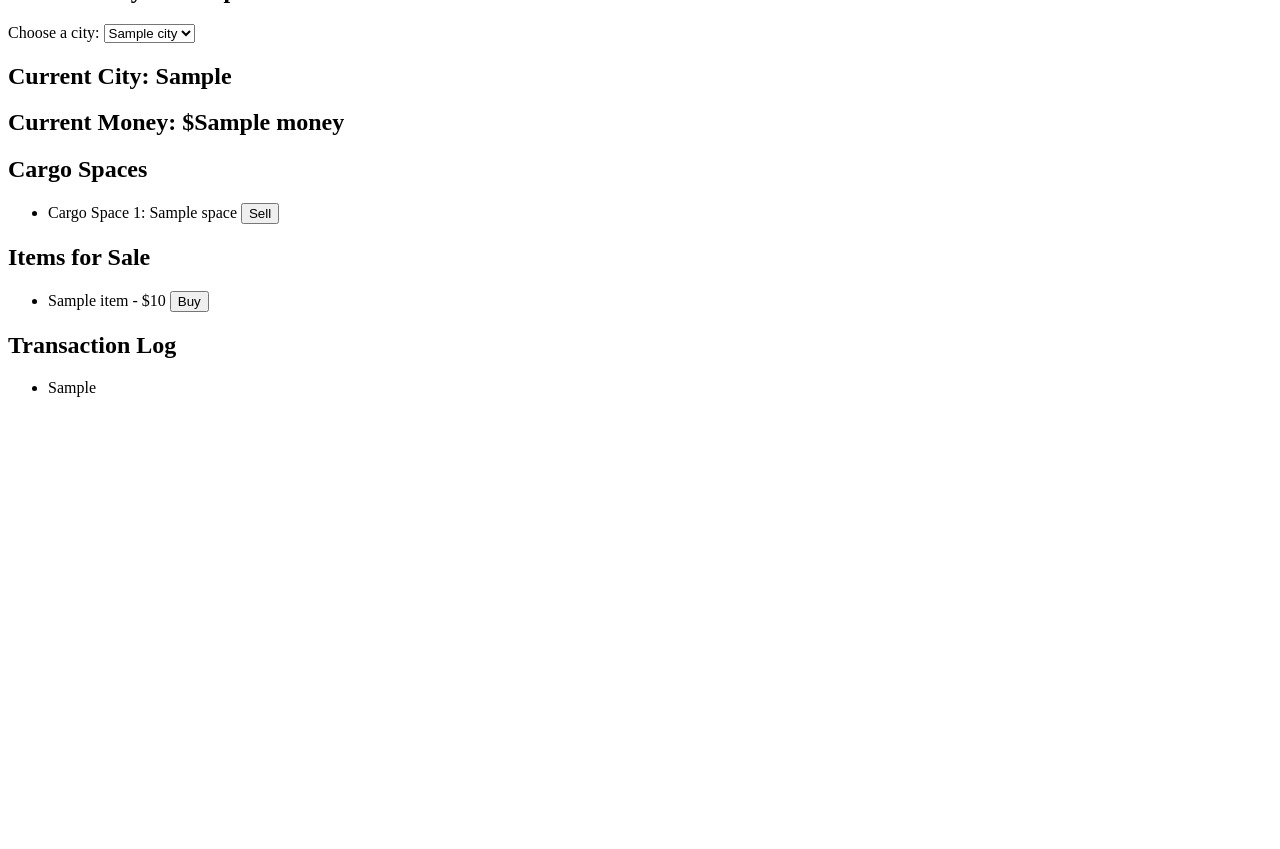
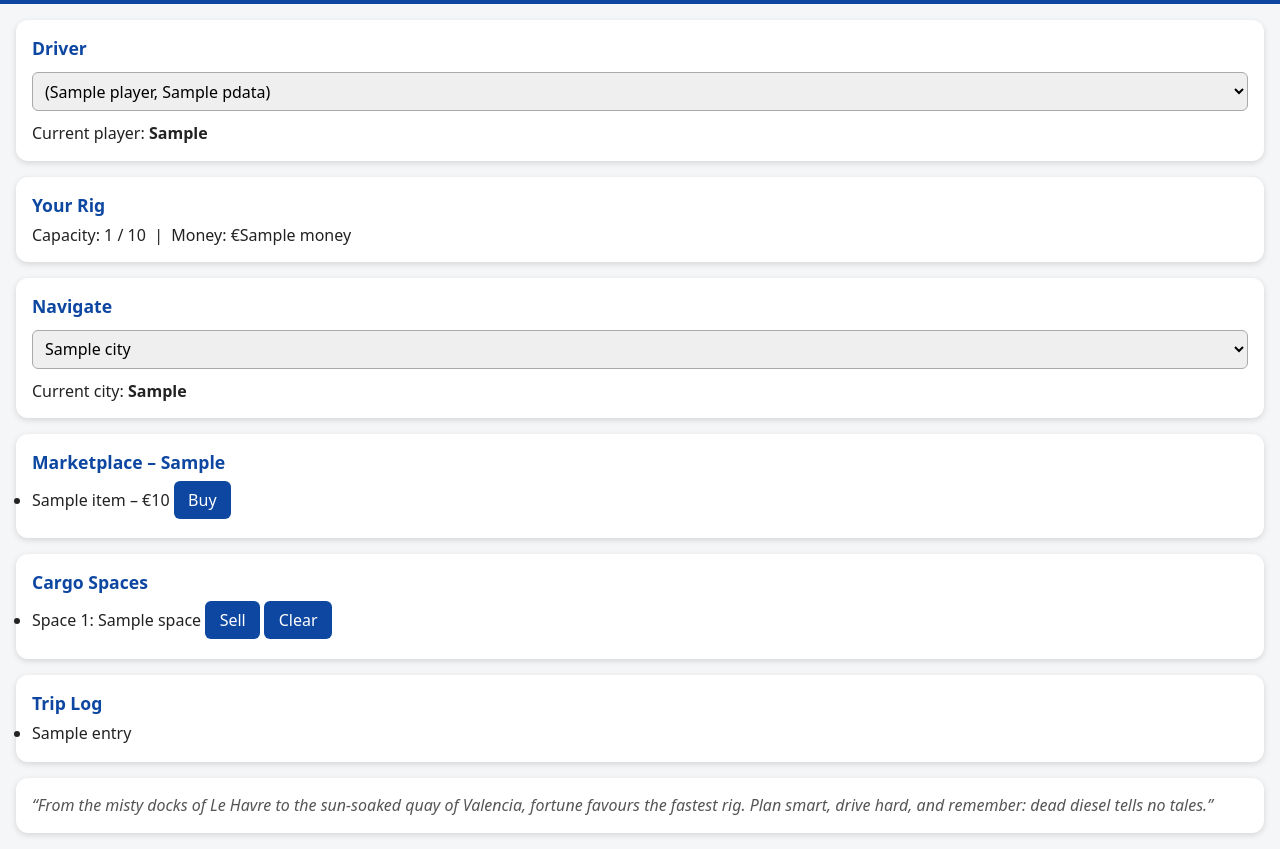
Before and after one commit to nteuchler/Truckerspil, a Flask app: template Admincverison/templates/index.html in a window 1280 px wide. Shown: the part 189-1038 px from the top of the page. Before the commit the page ends 586 px from the top, so only its background shows below. Run offline with Flask 3, Linux system fonts and the light colour scheme; the template is opened without the code that fills it: most values are stand-ins (such as "Sample title", 1, 10 or a date in 2020).

```diff
--- a/Admincverison/templates/index.html
+++ b/Admincverison/templates/index.html
@@ -1,136 +1,169 @@
-<!DOCTYPE html>
+<!doctype html>
 <html lang="en">
 <head>
-    <meta charset="UTF-8">
-    <meta name="viewport" content="width=device-width, initial-scale=1.0">
-    <title>Cargo Space Shop</title>
-    <body>
-        <h1>Welcome to your trucking company</h1>
+    <meta charset="utf-8">
+    <meta name="viewport" content="width=device-width, initial-scale=1">
+    <title>Trucker Tycoon</title>
 
-        {% if breaking_news %}
-            <h2 style="color: red;">Breaking News: {{ breaking_news }}</h2>
-        {% endif %}
+    <!-- global CSS -->
+    <link rel="stylesheet" href="{{ url_for('static', filename='style.css') }}">
 
-        <!-- The rest of your index.html content -->
-    </body>
+    <!-- fixed red breaking-news bar (kept inline so it overrides) -->
+    <style>
+      #breaking-news{
+        position:fixed;top:0;left:0;width:100%;
+        background:#ffe5e5;color:#c00;font-weight:700;text-align:center;
+        padding:.5em 0;z-index:1000;display:none
+      }
+      body.has-banner{margin-top:3em}
+    </style>
+</head>
 
-    <script>
-        function buyItem(form) {
-            const formData = new FormData(form);
-            fetch(form.action, {
-                method: 'POST',
-                body: formData
-            })
-            .then(response => response.json())
-            .then(data => {
-                if (data.success) {
-                    location.reload();  // Refresh the page on success
-                } else {
-                    alert(data.message);  // Show error message in a popup
-                }
-            });
-            return false;  // Prevent default form submission
-        }
-
-        function sellItem(form) {
-            const formData = new FormData(form);
-            fetch(form.action, {
-                method: 'POST',
-                body: formData
-            })
-            .then(response => response.json())
-            .then(data => {
-                if (data.success) {
-                    location.reload();  // Refresh the page on success
-                } else {
-                    alert(data.message);  // Show error message in a popup
-                }
-            });
-            return false;  // Prevent default form submission
-        }
-
-        function clearItem(form) {
-            const formData = new FormData(form);
-            fetch(form.action, {
-                method: 'POST',
-                body: formData
-            })
-            .then(response => response.json())
-            .then(data => {
-                if (data.success) {
-                    location.reload();  // Refresh the page on success
-                } else {
-                    alert(data.message);  // Show error message in a popup
-                }
-            });
-            return false;  // Prevent default form submission
-        }
-    </script>
-</head>
 <body>
 
-    <!-- Dropdown to select the player -->
+<header>
+  <img src="https://images.ctfassets.net/grb5fvwhwnyo/5qdng82bOC9cvCh8fvhP5v/c7b0ddc45e27e433ba62e1b792d87d99/card-driverless-trucks-in-logistics.jpg?w=718&fm=webp"
+       alt="Long-haul truck driving at dusk">
+  <h1>🚚 Trucker Tycoon</h1>
+</header>
+
+<!-- BREAKING NEWS BANNER -->
+<div id="breaking-news"></div>
+
+<main>
+  <!-- Player selector -->
+  <section class="card">
+    <h2>Driver</h2>
     <form action="/set_player" method="POST">
-        <label for="player">Choose a player:</label>
-        <select name="player" id="player" onchange="this.form.submit()">
+        <select name="player" onchange="this.form.submit()">
           {% for player in players %}
-                <option value="{{ player }}" {% if player == selected_player %}selected{% endif %}>{{ player }}</option>
+            <option value="{{ player }}"
+                    {% if player == selected_player %}selected{% endif %}>{{ player }}</option>
           {% endfor %}
         </select>
     </form>
+    <p style="margin-top:.4rem">Current player: <strong>{{ selected_player }}</strong></p>
+  </section>
 
-    <h2>Current Player: {{ selected_player }}</h2>
+  <!-- Rig info -->
+  <section class="card">
+    <h2>Your Rig</h2>
+    <p>Capacity: {{ cargo|length }} / {{ capacity }} &nbsp;|&nbsp; Money: €{{ money }}</p>
+  </section>
 
-    <!-- Dropdown to select the city -->
+  <!-- City navigation -->
+  <section class="card">
+    <h2>Navigate</h2>
     <form action="/set_city" method="POST">
-        <label for="city">Choose a city:</label>
-        <select name="city" id="city" onchange="this.form.submit()">
+        <select name="city" onchange="this.form.submit()">
           {% for city in cities %}
-                <option value="{{ city }}" {% if city == selected_city %}selected{% endif %}>{{ city }}</option>
+            <option value="{{ city }}"
+                    {% if city == selected_city %}selected{% endif %}
+                    {% if city in closed_cities %}disabled{% endif %}>
+              {{ city }}{% if city in closed_cities %} (Closed){% endif %}
+            </option>
           {% endfor %}
         </select>
     </form>
+    <p style="margin-top:.4rem">Current city: <strong>{{ selected_city }}</strong></p>
+  </section>
 
-    <h2>Current City: {{ selected_city }}</h2>
-    <h2>Current Money: ${{ money }}</h2>
-
-    <h2>Cargo Spaces</h2>
-    <ul>
-        {% for space in cargo %}
-            <li>
-                Cargo Space {{ loop.index }}: {{ space if space else 'Empty' }}
-                {% if space %}
-                <form action="/sell" method="POST" style="display:inline;" onsubmit="return sellItem(this);">
-                    <input type="hidden" name="space" value="{{ loop.index }}">
-                    <button type="submit">Sell</button>
+  <!-- Marketplace or Truck-store -->
+  {% if selected_city == 'Truck Store' %}
+  <section class="card">
+    <h2>Truck Store</h2>
+    <p>Your current truck can carry {{ capacity }} pallets.</p>
+    <p>Upgrade to {{ capacity + 1 }} pallets for €{{ upgrade_cost }}?</p>
+    <form action="/upgrade_truck" method="POST" onsubmit="return buyItem(this);">
+        <button type="submit">Buy Upgrade</button>
     </form>
-<!--                 <form action="/clear" method="POST" style="display:inline;" onsubmit="return clearItem(this);">
-                    <input type="hidden" name="space" value="{{ loop.index }}">
-                    <button type="submit">Clear</button>
-                </form> -->
-                {% endif %}
-            </li>
-        {% endfor %}
-    </ul>
-
-    <h2>Items for Sale</h2>
+  </section>
+  {% else %}
+  <section class="card">
+    <h2>Marketplace – {{ selected_city }}</h2>
     <ul>
       {% for item, price in items.items() %}
-            <li>{{ item }} - ${{ price }}
-                <form action="/buy" method="POST" style="display:inline;" onsubmit="return buyItem(this);">
+        <li style="margin:.2rem 0">
+          {{ item }} – €{{ price }}
+          <form action="/buy" method="POST" style="display:inline" onsubmit="return buyItem(this);">
               <input type="hidden" name="item" value="{{ item }}">
               <button type="submit">Buy</button>
           </form>
         </li>
       {% endfor %}
     </ul>
+  </section>
+  {% endif %}
 
-    <h2>Transaction Log</h2>
+  <!-- Cargo spaces -->
+  <section class="card">
+    <h2>Cargo Spaces</h2>
     <ul>
-        {% for log_entry in log %}
-            <li>{{ log_entry }}</li>
+      {% for space in cargo %}
+        <li style="margin:.2rem 0">
+          Space&nbsp;{{ loop.index }}:
+          {{ space if space else 'Empty' }}
+
+          {% if space %}
+            <form action="/sell" method="POST" style="display:inline" onsubmit="return sellItem(this);">
+                <input type="hidden" name="space" value="{{ loop.index }}">
+                <button type="submit">Sell</button>
+            </form>
+            <form action="/clear" method="POST" style="display:inline" onsubmit="return clearItem(this);">
+                <input type="hidden" name="space" value="{{ loop.index }}">
+                <button type="submit">Clear</button>
+            </form>
+          {% endif %}
+        </li>
       {% endfor %}
     </ul>
+  </section>
 
+  <!-- Transaction log -->
+  <section class="card">
+    <h2>Trip Log</h2>
+    <ul>
+      {% for entry in log %}
+        <li style="margin:.15rem 0">{{ entry }}</li>
+      {% endfor %}
+    </ul>
+  </section>
+
+  <!-- Flavour text -->
+  <section class="card">
+    <p style="font-style:italic;color:#555">
+      “From the misty docks of Le Havre to the sun-soaked quay of Valencia,
+       fortune favours the fastest rig. Plan smart, drive hard, and remember:
+       dead diesel tells no tales.”
+    </p>
+  </section>
+</main>
+
+<!-- ===== Scripts ===== -->
+<script>
+/* --- BREAKING-NEWS polling (unchanged) --- */
+let currentNews = {{ breaking_news|tojson }};
+const banner = document.getElementById('breaking-news');
+const bodyEl = document.body;
+function renderBanner(n){ if(n){ banner.textContent = `Breaking News: ${n}`; banner.style.display='block'; bodyEl.classList.add('has-banner'); }
+                          else { banner.style.display='none'; bodyEl.classList.remove('has-banner'); } }
+renderBanner(currentNews);
+async function refreshNews(){
+  try{ const r = await fetch('/breaking_news'); const d = await r.json();
+       if(d.news !== currentNews){ currentNews = d.news; renderBanner(currentNews);} }
+  catch(_){}
+}
+setInterval(refreshNews,5000);
+
+/* --- Buy / Sell / Clear helpers (unchanged) --- */
+function buyItem(f){return postForm(f);}
+function sellItem(f){return postForm(f);}
+function clearItem(f){return postForm(f);}
+function postForm(form){
+  fetch(form.action,{method:'POST',body:new FormData(form)})
+    .then(r=>r.json()).then(d=>{ if(d.success){location.reload();} else{alert(d.message);} });
+  return false;
+}
+</script>
 </body>
 </html>
```
Lines whose indentation alone changed are shown as unchanged.
